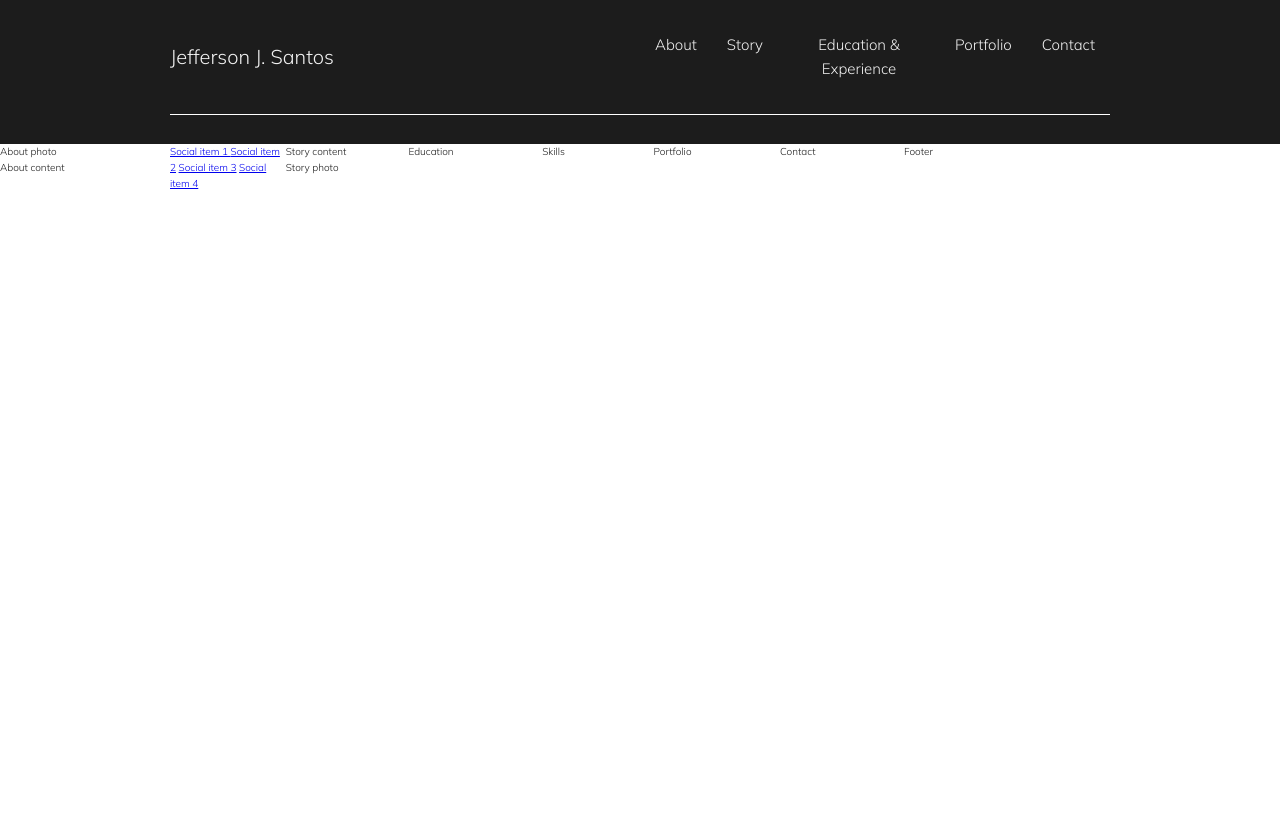
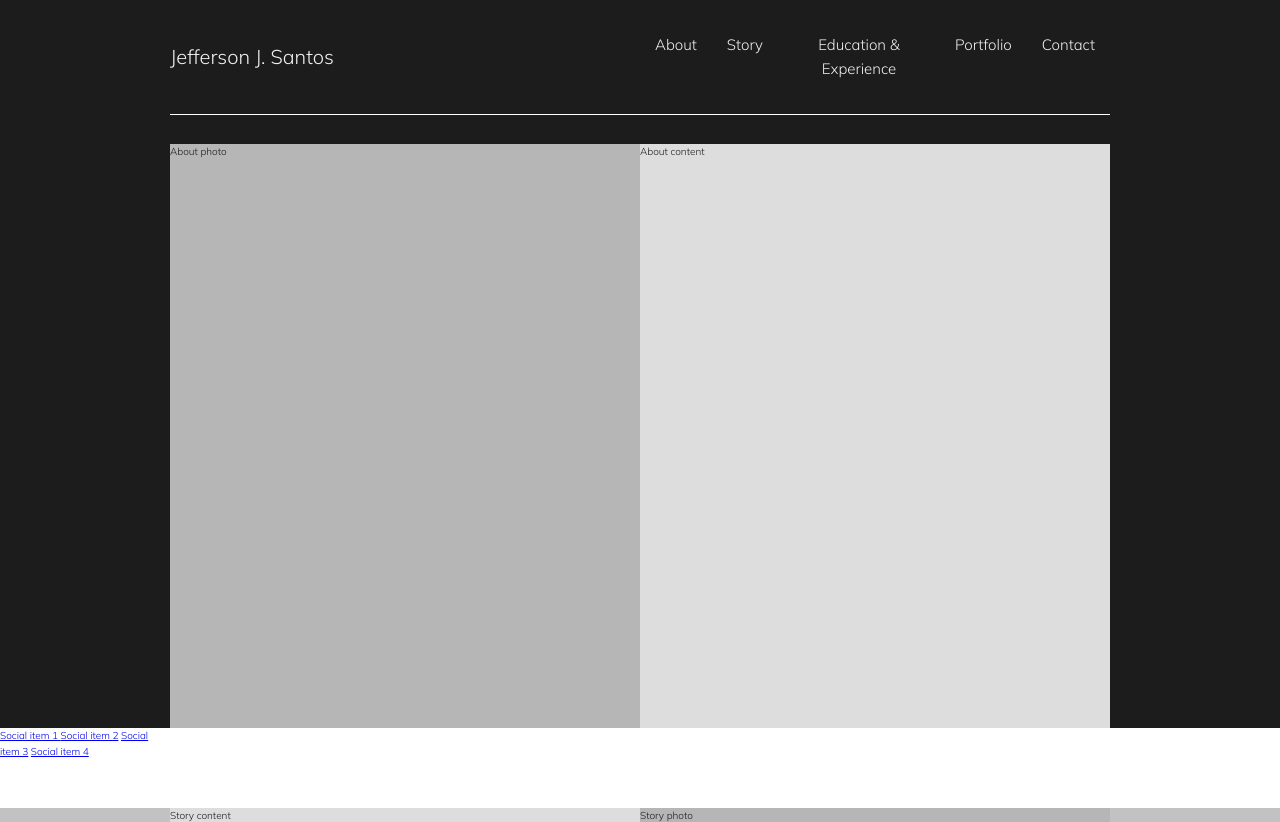
Before and after one commit to jeffersonj/www.dev-jeffersonj.com, a website: page index.html in a window 1280 px wide. Shown: the top 822 px of the page. Drawn offline with Linux system fonts and the light colour scheme.

Commit message:
project structure updated

```diff
--- /dev/null
+++ b/sass/_about.scss
@@ -0,0 +1,17 @@
+.about{
+    grid-column: full-start / full-end;
+    background-color: $color-primary;
+
+    display: grid;
+    grid-template-columns: 17rem repeat(2, minmax(25rem, 1fr)) 17rem;
+
+    &__photo{
+        background-color: rgb(182, 182, 182);
+        grid-column: 2 / span 1;
+    }
+
+    &__content{
+        background-color: rgb(221, 221, 221);
+        grid-column: 3 / span 1;
+    }
+}
--- /dev/null
+++ b/sass/_contact.scss
@@ -0,0 +1,4 @@
+.contact{
+    background-color: rgb(211, 211, 211);
+    grid-column: center-start / center-end;
+}
--- /dev/null
+++ b/sass/_education.scss
@@ -0,0 +1,4 @@
+.education{
+    background-color: palegoldenrod;
+    grid-column: center-start / center-end;
+}
--- /dev/null
+++ b/sass/_footer.scss
@@ -0,0 +1,4 @@
+.footer{
+    background-color: rgb(231, 231, 231);
+    grid-column: center-start / center-end;
+}
--- a/sass/_header.scss
+++ b/sass/_header.scss
@@ -13,7 +13,6 @@
   justify-self: left;
   font-size: 2rem;
   color: $color-font-2;
-
 }
 
 .nav{
--- /dev/null
+++ b/sass/_portfolio.scss
@@ -0,0 +1,4 @@
+.portfolio{
+    background-color: #747474;
+    grid-column: center-start / center-end;
+}
--- /dev/null
+++ b/sass/_skills.scss
@@ -0,0 +1,4 @@
+.skills{
+    background-color: #ccaeae;
+    grid-column: center-start / center-end;
+}
--- /dev/null
+++ b/sass/_story.scss
@@ -0,0 +1,22 @@
+.story{
+    background-color: #c2c2c2;
+    grid-column: full-start / full-end;
+
+    display: grid;
+    grid-template-columns: 17rem repeat(2, minmax(25rem, 1fr)) 17rem;
+
+    display: grid;
+    grid-template-columns: 17rem repeat(2, minmax(25rem, 1fr)) 17rem;
+
+    &__content{
+            background-color: rgb(221, 221, 221);
+            grid-column: 2 / span 1;
+    }
+
+    &__photo{
+        background-color: rgb(182, 182, 182);
+        grid-column: 3 / span 1;
+    }
+
+
+}
--- a/sass/main.scss
+++ b/sass/main.scss
@@ -1,2 +1,10 @@
 @import "base";
 @import "header";
+@import "about";
+@import "social";
+@import "story";
+@import "education";
+@import "skills";
+@import "portfolio";
+@import "contact";
+@import "footer";
```
Also changed, not shown: css/style.css, 3 other files.
